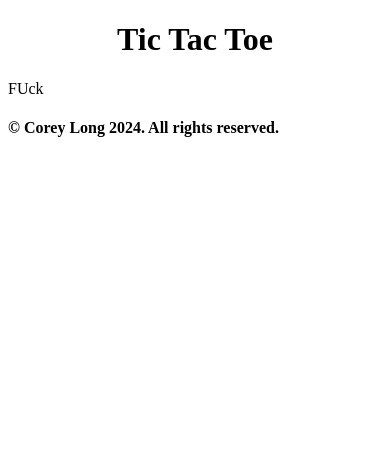
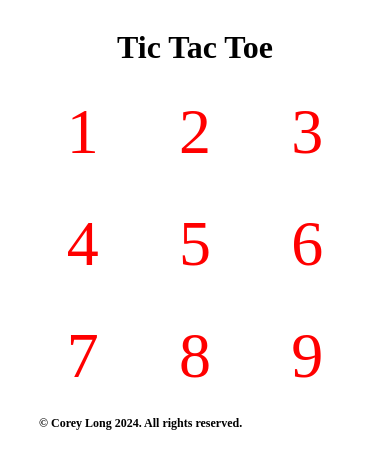
Before and after one commit to CoreyLongDev/tictactoe, a React (Vite) app: page / in a window 390 px wide. Shown: the top 468 px of the page. Built offline with nearby package versions, Linux system fonts and the light colour scheme.

Commit message:
board init, layout is responsive. ready for styling and logic

```diff
--- a/src/App.css
+++ b/src/App.css
@@ -0,0 +1,25 @@
+#title {
+    text-align: center;
+}
+
+.board {
+    display: grid;
+    grid-template-columns: repeat(3,1fr);
+    grid-template-rows: repeat(3,1fr);
+    height: min(80vw, 80vh);
+    width: min(80vw, 80vh);
+    gap: 25px;
+}
+
+.cell {
+    color: red;
+    display: flex;
+    align-items: center;
+    justify-content: center;
+    font-size: 4rem;
+}
+#copyright {
+    font-size: 12px;
+    font-family: 'Times New Roman', Times, serif;
+    text-align: left;
+}
--- a/src/components/Board.jsx
+++ b/src/components/Board.jsx
@@ -1,8 +1,16 @@
-function Board({board, onCellClick, winningLine = [], disabled}) {
+function Board() {
 
     return(
-        <div className="grid">
-            FUck
+        <div className="board">
+            <div className="cell">1</div>
+            <div className="cell">2</div>
+            <div className="cell">3</div>
+            <div className="cell">4</div>
+            <div className="cell">5</div>
+            <div className="cell">6</div>
+            <div className="cell">7</div>
+            <div className="cell">8</div>
+            <div className="cell">9</div>
         </div>
     )
 }
--- a/src/components/Footer.jsx
+++ b/src/components/Footer.jsx
@@ -2,7 +2,7 @@ const Footer = () => {
 
     return(
         <>
-        <h4>© Corey Long 2024. All rights reserved.</h4>
+        <h4 id="copyright">© Corey Long 2024. All rights reserved.</h4>
         </>
     )
 }
--- a/src/components/Header.jsx
+++ b/src/components/Header.jsx
@@ -1,7 +1,7 @@
 
 const Header = () => {
     return(
-        <h1 style={{textAlign: "center"}}>Tic Tac Toe </h1>
+        <h1 id="title">Tic Tac Toe </h1>
     )
 }
 export default Header;
--- a/src/index.css
+++ b/src/index.css
@@ -0,0 +1,5 @@
+body {
+  display: flex;
+  justify-content: center;
+  align-items: center;
+}
```
